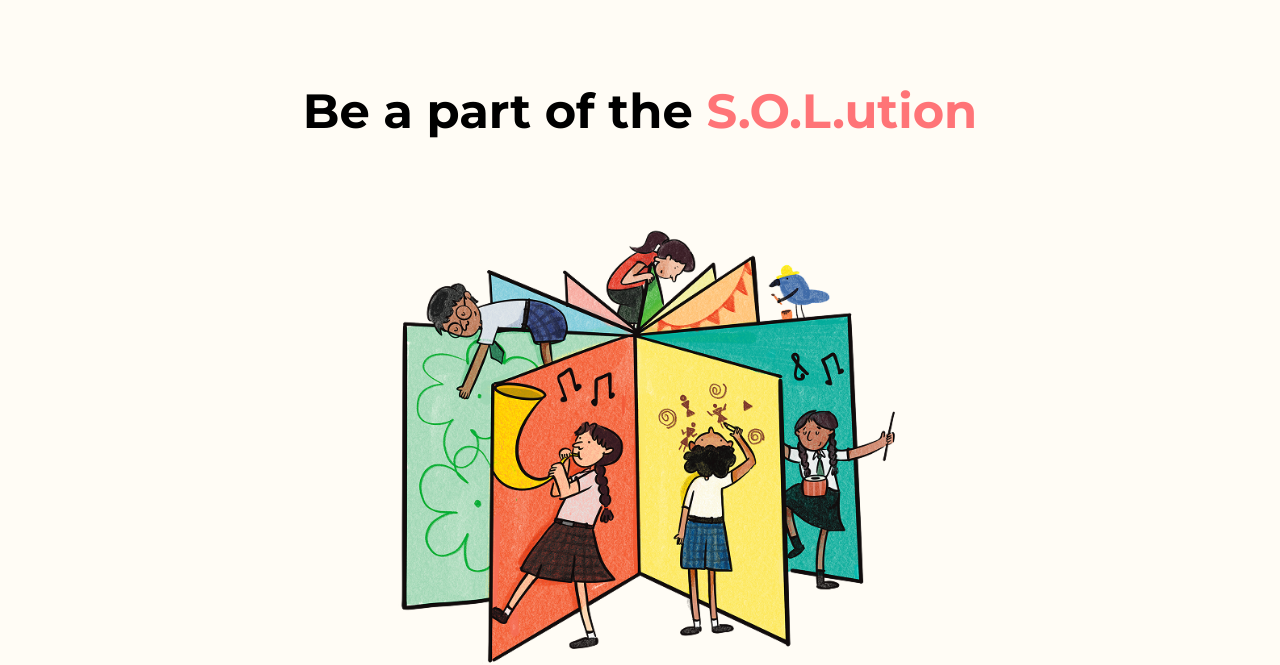
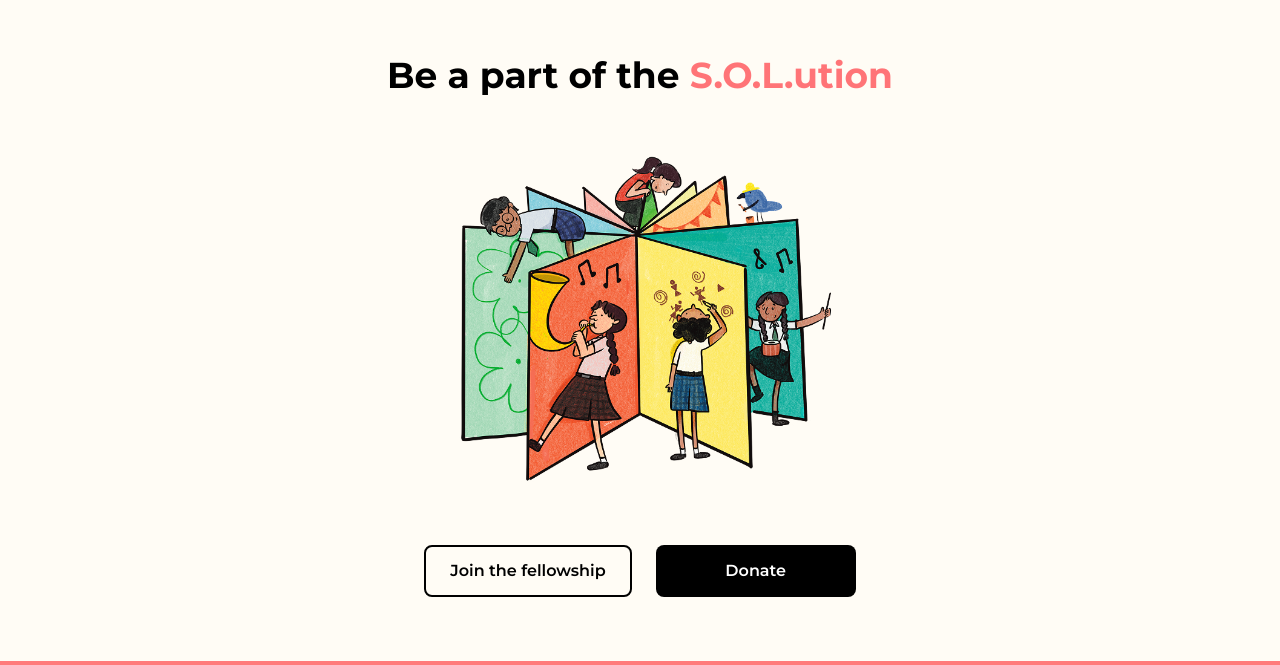
Before and after one commit to mokshchadha/slamoutloud, a Next.js app: page /programmes in a window 1280 px wide. Shown: the part 882-1547 px from the top of the page. Built offline with nearby package versions, Linux system fonts and the light colour scheme.

Commit message:
fixed be a part of solution

```diff
--- a/src/app/components/homepage/DonateAndJoin.tsx
+++ b/src/app/components/homepage/DonateAndJoin.tsx
@@ -2,16 +2,16 @@ import Image from 'next/image';
 
 export default function DonateAndJoin() {
   return (
-    <section className="w-full bg-[#fffcf5] py-16 md:py-24 px-6 flex flex-col items-center justify-center overflow-hidden">
-      <div className="max-w-7xl w-full flex flex-col items-center gap-10 md:gap-14">
+    <section className="w-full bg-[#fffcf5] py-12 md:py-16 px-6 flex flex-col items-center justify-center overflow-hidden">
+      <div className="max-w-7xl w-full flex flex-col items-center gap-6 md:gap-8">
 
         {/* Heading */}
-        <h2 className="text-3xl md:text-5xl font-bold text-black font-sans text-center">
+        <h2 className="text-2xl md:text-4xl font-bold text-black font-sans text-center">
           Be a part of the <span className="text-[#ff7477]">S.O.L.ution</span>
         </h2>
 
         {/* Illustration */}
-        <div className="relative w-full max-w-2xl md:max-w-4xl aspect-[4/3] sm:aspect-[16/10] md:aspect-[2/1] lg:aspect-[16/9]">
+        <div className="relative w-full max-w-lg md:max-w-2xl aspect-[4/3] sm:aspect-[16/10] md:aspect-[2/1] lg:aspect-[16/9]">
           <Image
             src="/donate.png"
             alt="Children engaging in various arts and activities in a book"
@@ -22,11 +22,11 @@ export default function DonateAndJoin() {
         </div>
 
         {/* Buttons */}
-        <div className="flex flex-col sm:flex-row items-center justify-center gap-4 sm:gap-6 w-full mt-4">
-          <button className="w-full sm:w-[240px] px-8 py-3 rounded-lg border-2 border-black text-black font-semibold text-lg hover:bg-black/5 transition-colors text-center">
+        <div className="flex flex-col sm:flex-row items-center justify-center gap-4 sm:gap-6 w-full mt-2">
+          <button className="w-full sm:w-auto min-w-[200px] h-[52px] flex items-center justify-center px-6 rounded-lg border-2 border-black text-black font-semibold text-base hover:bg-black/5 transition-colors text-center leading-tight">
             Join the fellowship
           </button>
-          <button className="w-full sm:w-[240px] px-8 py-3 rounded-lg bg-black text-white font-semibold text-lg hover:bg-black/90 transition-colors text-center">
+          <button className="w-full sm:w-auto min-w-[200px] h-[52px] flex items-center justify-center px-6 rounded-lg bg-black text-white font-semibold text-base hover:bg-black/90 transition-colors text-center">
             Donate
           </button>
         </div>
--- a/src/app/components/homepage/Programmes.tsx
+++ b/src/app/components/homepage/Programmes.tsx
@@ -1,4 +1,6 @@
+"use client";
 import Image from 'next/image';
+import { motion } from 'framer-motion';
 
 export default function Programmes() {
   return (
@@ -16,7 +18,13 @@ export default function Programmes() {
         <div className="flex-1 flex flex-col lg:flex-row items-center lg:items-start justify-center gap-24 lg:gap-0 pt-8 lg:pt-12">
 
           {/* Card 1: Art For All */}
-          <div className="relative w-full max-w-[420px] bg-[#4ba39c] p-8 md:p-10 shadow-sm -rotate-2 top-0 lg:top-4 z-20 flex-1 lg:max-h-[460px]">
+          <motion.div
+            initial={{ opacity: 0, x: -100, rotate: -2 }}
+            whileInView={{ opacity: 1, x: 0, rotate: -2 }}
+            viewport={{ once: true, amount: 0.2 }}
+            transition={{ duration: 0.8, ease: "easeOut" }}
+            className="relative w-full max-w-[420px] bg-[#4ba39c] p-8 md:p-10 shadow-sm top-0 lg:top-4 z-20 flex-1 lg:max-h-[460px]"
+          >
             {/* Pencil Illustration */}
             <div className="absolute -left-12 md:-left-[140px] lg:-left-[180px] -bottom-8 md:-bottom-12 w-44 md:w-[240px] lg:w-[280px] aspect-[1/3] z-30 pointer-events-none text-red-500">
               <Image
@@ -40,10 +48,16 @@ export default function Programmes() {
                 </a>
               </div>
             </div>
-          </div>
+          </motion.div>
 
           {/* Card 2: Jijivisha Fellowship */}
-          <div className="relative w-full max-w-[420px] bg-[#fcb060] p-8 md:p-10 shadow-sm rotate-3 z-10 flex-1 lg:mt-12 lg:-ml-8 lg:max-h-[460px]">
+          <motion.div
+            initial={{ opacity: 0, x: 100, rotate: 3 }}
+            whileInView={{ opacity: 1, x: 0, rotate: 3 }}
+            viewport={{ once: true, amount: 0.2 }}
+            transition={{ duration: 0.8, ease: "easeOut", delay: 0.2 }}
+            className="relative w-full max-w-[420px] bg-[#fcb060] p-8 md:p-10 shadow-sm z-10 flex-1 lg:mt-12 lg:-ml-8 lg:max-h-[460px]"
+          >
             {/* Sun Illustration */}
             <div className="absolute -top-24 md:-top-[160px] lg:-top-[200px] -right-16 md:-right-[180px] lg:-right-[220px] w-56 md:w-[320px] lg:w-[400px] aspect-[4/3] z-30 pointer-events-none">
               <Image
@@ -67,7 +81,7 @@ export default function Programmes() {
                 </a>
               </div>
             </div>
-          </div>
+          </motion.div>
 
         </div>
       </div>
```
